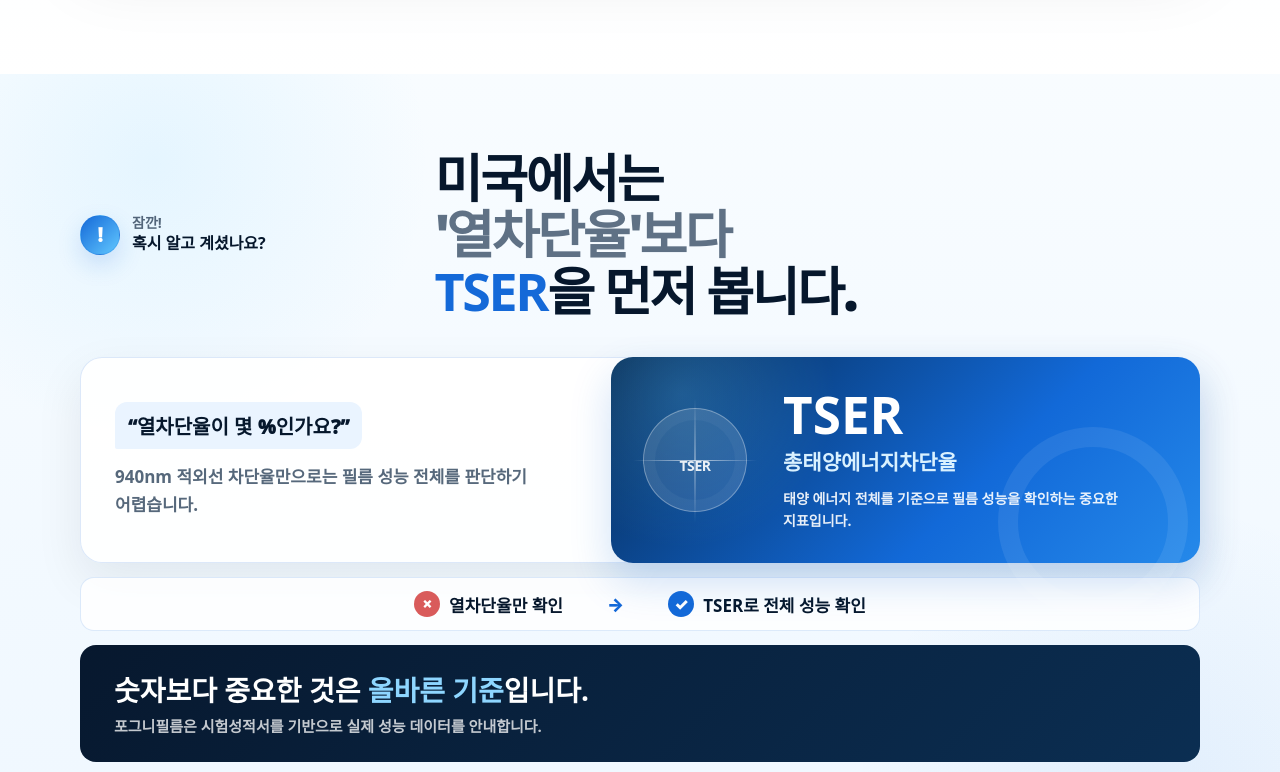
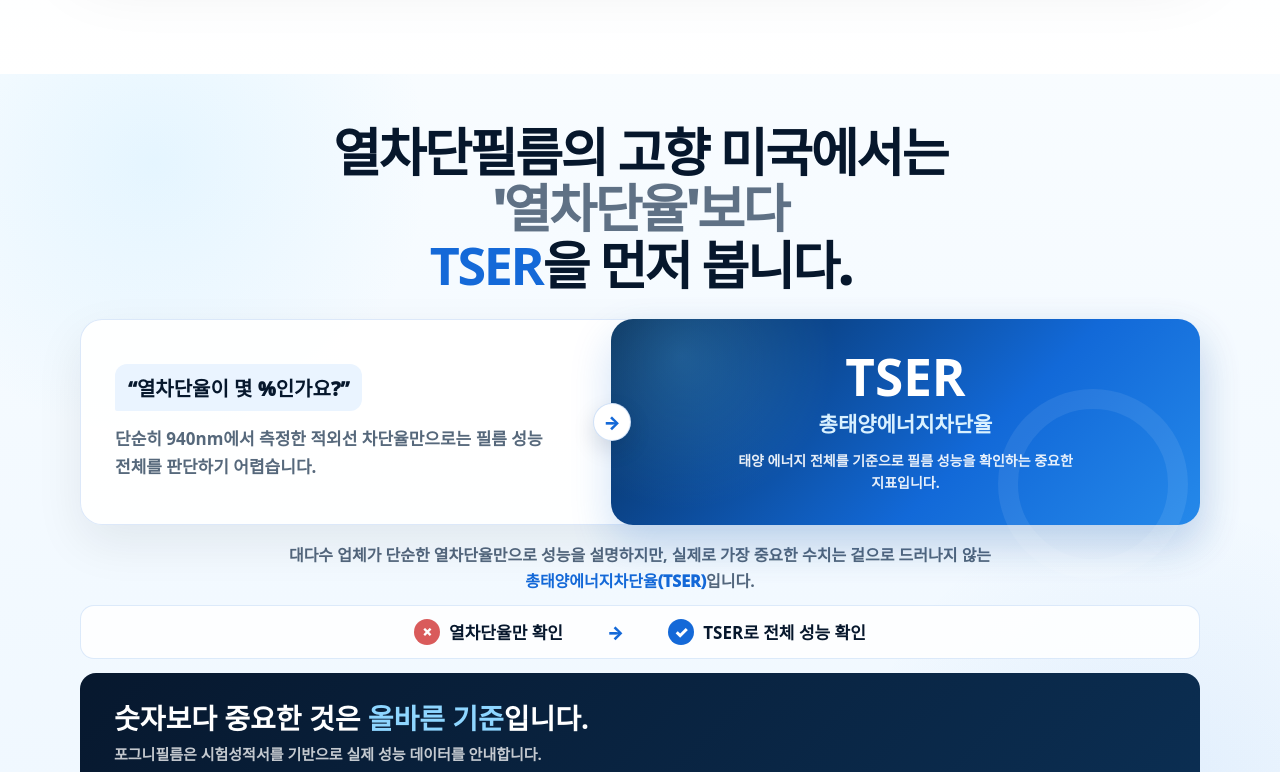
Before and after one commit to pognyfilm/pognyfilm-homepage, a Next.js app: page / in a window 1280 px wide. Shown: the part 4720-5492 px from the top of the page. Built offline with nearby package versions, Linux system fonts and the light colour scheme; no server answers; the database is empty.

Commit message:
refine TSER education section

```diff
--- a/app/page.tsx
+++ b/app/page.tsx
@@ -188,20 +188,16 @@ const legacyHtml = String.raw`<header class="site-header">
       <section class="section tser-guide" aria-labelledby="tser-guide-title">
         <div class="tser-guide-shell">
           <header class="tser-guide-head">
-            <div class="tser-kicker">
-              <span aria-hidden="true">!</span>
-              <p>잠깐!<br /><strong>혹시 알고 계셨나요?</strong></p>
-            </div>
-            <h2 id="tser-guide-title">미국에서는<br /><span>'열차단율'보다</span><br /><strong>TSER</strong>을 먼저 봅니다.</h2>
+            <h2 id="tser-guide-title">열차단필름의 고향 미국에서는<br /><span>'열차단율'보다</span><br /><strong>TSER</strong>을 먼저 봅니다.</h2>
           </header>
 
           <article class="tser-unified-card">
             <div class="tser-explainer">
               <p class="tser-question">“열차단율이 몇 %인가요?”</p>
-              <p>940nm 적외선 차단율만으로는 필름 성능 전체를 판단하기 어렵습니다.</p>
+              <p>단순히 940nm에서 측정한 적외선 차단율만으로는 필름 성능 전체를 판단하기 어렵습니다.</p>
             </div>
+            <span class="tser-transition-arrow" aria-hidden="true">→</span>
             <div class="tser-focus-card">
-              <div class="tser-sun" aria-hidden="true"><span>TSER</span></div>
               <div>
                 <h3>TSER</h3>
                 <strong>총태양에너지차단율</strong>
@@ -209,6 +205,12 @@ const legacyHtml = String.raw`<header class="site-header">
               </div>
             </div>
           </article>
+
+          <p class="tser-compare-intro">
+            대다수 업체가 단순한 열차단율만으로 성능을 설명하지만,
+            실제로 가장 중요한 수치는 겉으로 드러나지 않는
+            <strong>총태양에너지차단율(TSER)</strong>입니다.
+          </p>
 
           <div class="tser-compare-bar" aria-label="필름 성능 확인 기준 비교">
             <span class="is-wrong"><i aria-hidden="true">×</i> 열차단율만 확인</span>
```
Also changed, not shown: app/globals.css.
